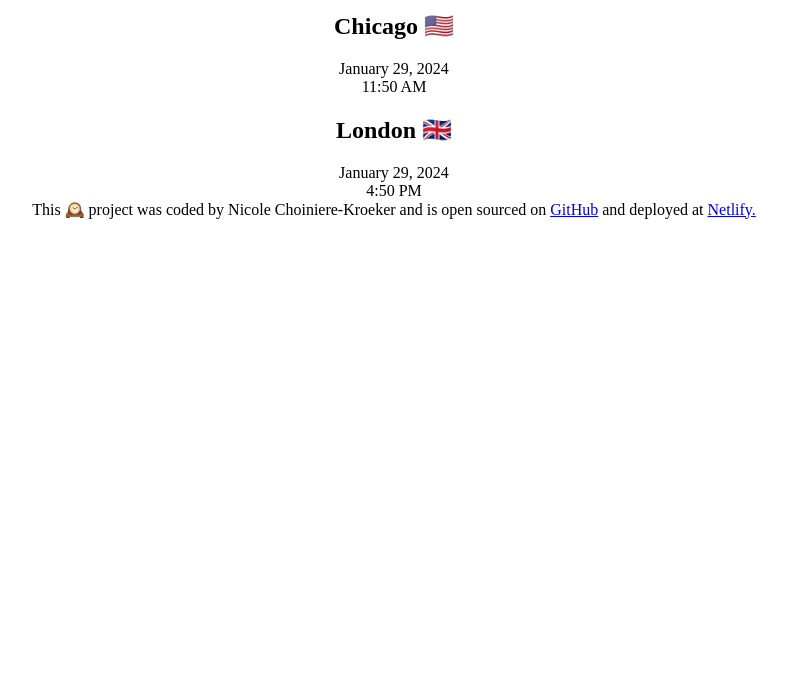
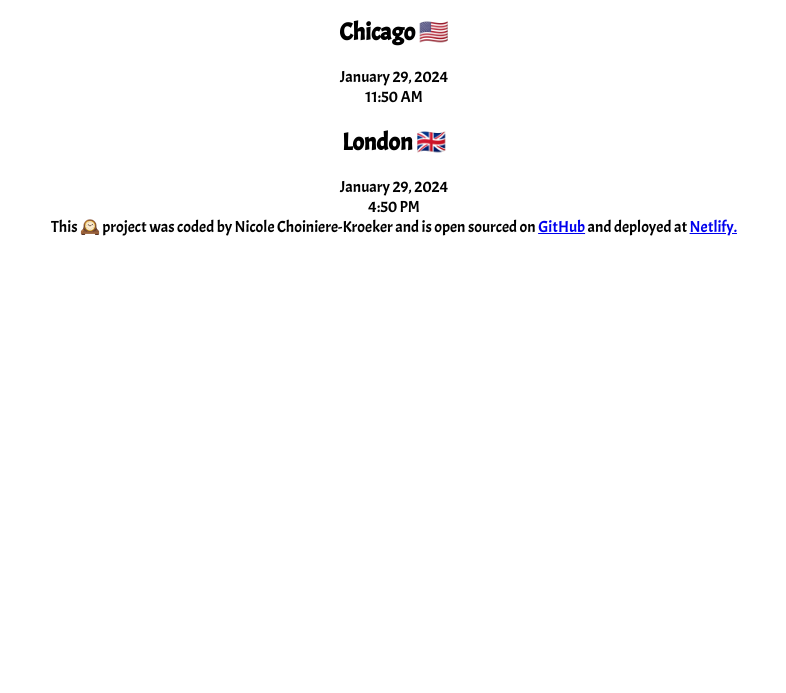
Before and after one commit to nchoin/world-clock-shecodes-nck, a plain HTML site: page index.html in a window 1280 px wide. Shown: the part 107-800 px from the top of the page, without its empty margins (246-1032 px from the left). Drawn offline with Linux system fonts and the light colour scheme.

Commit message:
add images folder with favicon initials image. added font link to the head of html file

```diff
--- a/css/styles.css
+++ b/css/styles.css
@@ -1,3 +1,5 @@
 body{
  text-align: center;
+ font-family: 'Acme', sans-serif;
+/* font-family: 'Neuton', serif; */
 }
--- a/index.html
+++ b/index.html
@@ -4,6 +4,12 @@
     <meta charset="UTF-8" />
     <meta name="viewport" content="width=device-width, initial-scale=1.0" />
     <link rel="stylesheet" href="css/styles.css" />
+    <link rel="preconnect" href="https://fonts.googleapis.com" />
+    <link rel="preconnect" href="https://fonts.gstatic.com" crossorigin />
+    <link
+      href="https://fonts.googleapis.com/css2?family=Acme&family=Neuton:ital,wght@0,200;0,300;0,400;0,700;0,800;1,400&display=swap"
+      rel="stylesheet"
+    />
     <title>World Clock - NCK</title>
   </head>
   <body>
@@ -28,7 +34,6 @@
         <div class="date">January 29, 2024</div>
         <div class="time">4:50 PM</div>
       </div>
-
     </main>
 
     <footer>
```
Also changed, not shown: images/favicon-initials and clock.jpg (added).
